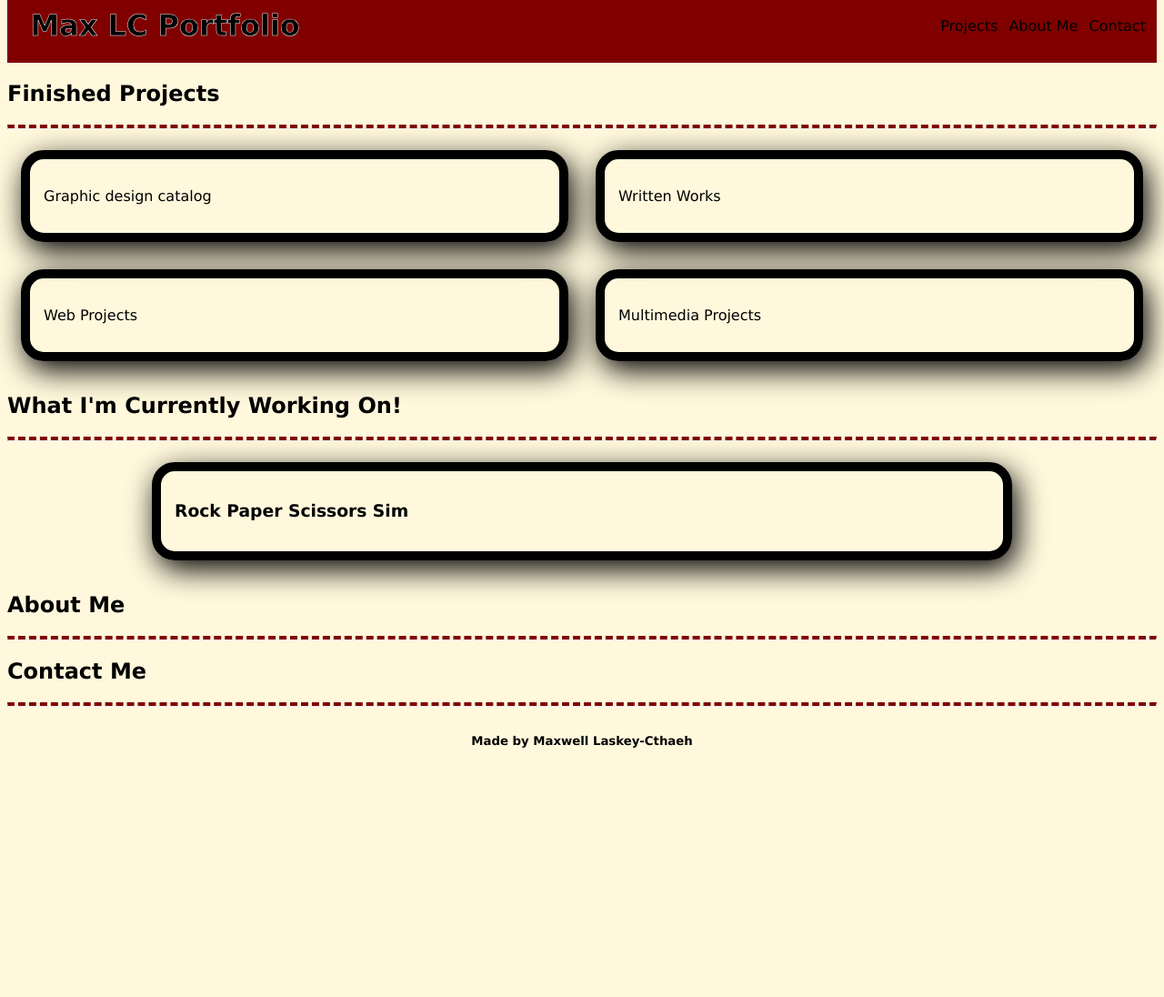
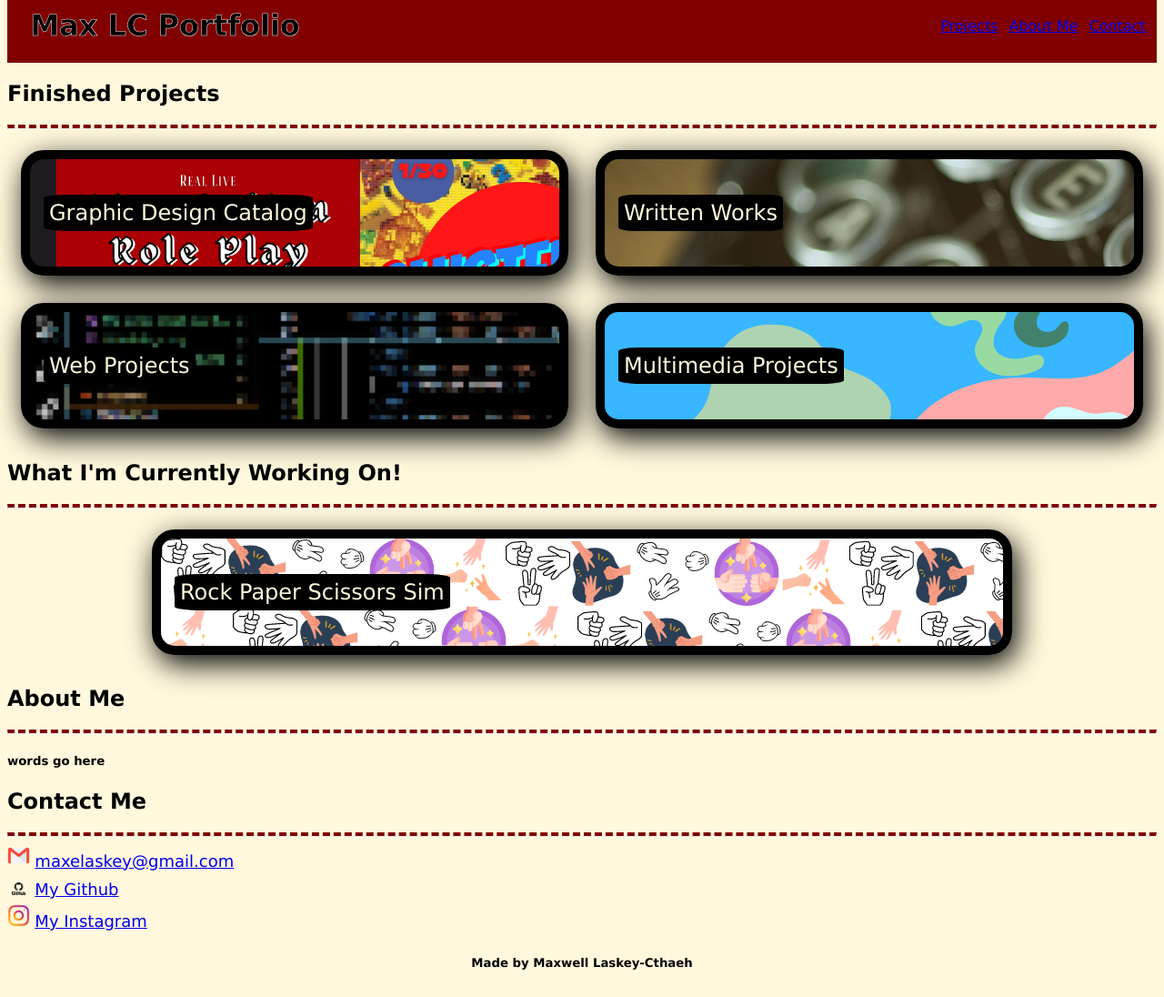
Before and after one commit to MaxLC00/Portfolio-project, a plain HTML site: page index.html in a window 1280 px wide. Shown: the part 20-1116 px from the top of the page at 91% size. Before the commit the page ends 872 px from the top, so only its background shows below. Drawn offline with Linux system fonts and the light colour scheme.

Commit message:
add images/links/selectors

```diff
--- a/assets/style.css
+++ b/assets/style.css
@@ -20,7 +20,7 @@ header h1 {
 
 }
 
-nav ul {
+div ul {
     display: inline-flex;
     justify-content: space-evenly;
     min-width: 250px;
@@ -68,23 +68,14 @@ body {
     box-shadow: 5px 10px 2em black;
 }
 
-.box:active{
+.box:active {
     display: flex;
-    min-width: 90vw;
-    min-height: 400px;
-    position: relative;
-    top: 0;
+    min-width: 87vw;
+    min-height: 430px;
+    position: absolute;
+    top: auto;
     border-style: none;
-    background-color: blueviolet;
-}
-.box:{
-    display: flex;
-    min-width: 90vw;
-    min-height: 400px;
-    position: relative;
-    top: 0;
-    border-style: none;
-    background-color: blueviolet;
+    box-shadow: 5px 10px 2em black;
 }
 
 .finished h3 {
@@ -97,8 +88,57 @@ body {
     text-underline-offset: 10px
 }
 
+p{
+    font-size: 24px;
+    background-color: black;
+    color: cornsilk;
+    padding: 6px;
+    border-radius: 10%;
+    max-height: 28px;
+}
+
+
+#fin1{
+    background-image: url(graphic\ background.png);
+}
+
+
+#fin2{
+    background-image: url(type\ background.png);
+}
+
+
+#fin3{
+    background-image: url(code\ background.png);
+}
+
+#fin4{
+    background-image: url(multi\ background.png);
+}
+
+#wip{
+    background-image: url(RPS\ background.png);
+}
+
+#aboutme{
+}
+
 hr {
     border-top: 4px dashed maroon;
+}
+
+.contact{
+    line-height: 30px;
+    justify-content: space-between;
+}
+
+.contact a{
+    font-size: 18px;
+}
+
+.logo {
+    width: 2%;
+    height: auto;
 }
 
 footer {
--- a/index.html
+++ b/index.html
@@ -12,20 +12,26 @@
     <header>
         <h1>Max LC Portfolio</h1>
         <img class="profile">
-        <nav>
+        <div>
             <ul>
-                <li>Projects</li>
-                <li>About Me</li>
-                <li>Contact</li>
+                <li>
+                <a href="index.html#finished">Projects</a>
+            </li>
+            <li>
+                <a href="index.html#about">About Me</a>
+            </li>
+            <li>
+                <a href="index.html#contact">Contact</a>
+            </li>
             </ul>
-        </nav>
+        </div>
 
     </header>
-    <h2>Finished Projects</h2>
-        <hr>
-    <section class="finished">
-        <div class="box" id="fin1">
-            <p>Graphic design catalog</p>
+    <h2 id="finished">Finished Projects</h2>
+    <hr>
+    <section class="finished" >
+        <div class="box" id="fin1" type="checkbox">
+            <p>Graphic Design Catalog</p>
         </div>
         <div class="box" id="fin2">
             <p>Written Works</p>
@@ -41,24 +47,32 @@
     <hr>
     <section class="WIP">
 
-        <div class="box" id="wip1">
-            <h3>Rock Paper Scissors Sim</h3>
+        <div class="box" id="wip">
+            <p>Rock Paper Scissors Sim</p>
         </div>
     </section>
-    <section class="about">
-        <h2>
-            About Me
-        </h2>
-        <hr>
-        <p>
+    <h2  id="about">About Me</h2>
+    <hr>
+    <section class="about" id="about">
 
-        </p>
+        <h5 id="aboutme">
+            words go here
+        </h5>
     </section>
-    <section class="contact">
-        <h2>Contact Me</h2>
-        <hr>
-        <link href="maxelaskey@gmail.com">
-        <link href="github">
+    <h2 id="contact">Contact Me</h2>
+    <hr>
+    <section class="contact" >
+
+        <img src="assets/112-gmail_email_mail-512.webp" class="logo">
+        <a href="mailto: maxelaskey@gmail.com">maxelaskey@gmail.com</a>
+        <br>
+        <img src="assets/GitHub-logo.png" class="logo">
+        <a href="https://github.com/MaxLC00">My Github
+        </a>
+        <br>
+        <img src="assets/62-instagram-512.webp" class="logo">
+        <a href="https://www.instagram.com/itsmaxlc/?utm">My Instagram
+        </a>
 
     </section>
 </body>
```
Also changed, not shown: assets/112-gmail_email_mail-512.webp (added), assets/62-instagram-512.webp (added), assets/GitHub-logo.png (added), assets/RPS background.png (added), assets/code background.png (added), assets/graphic background.png (added), assets/multi background.png (added), assets/type background.png (added).
